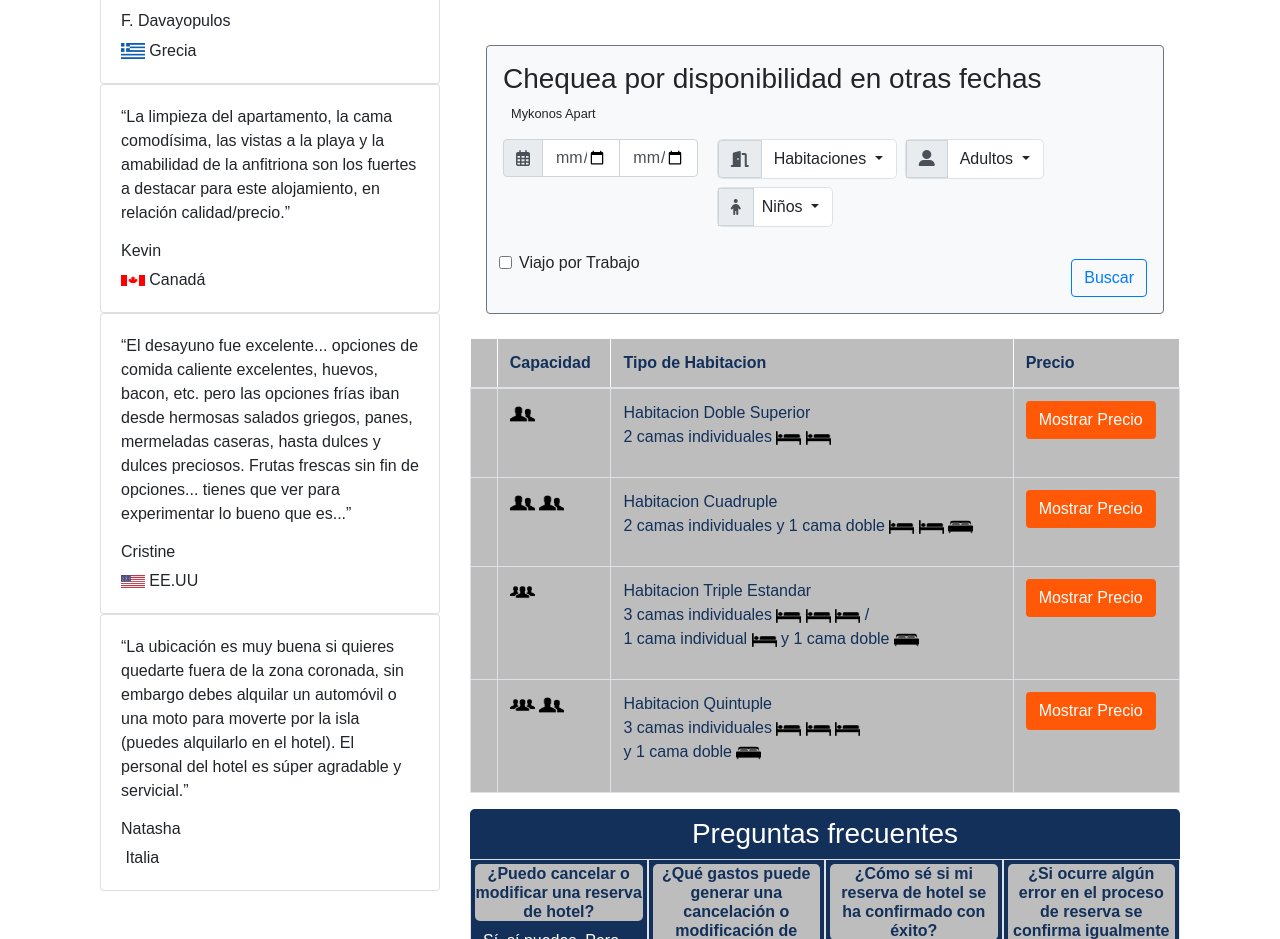
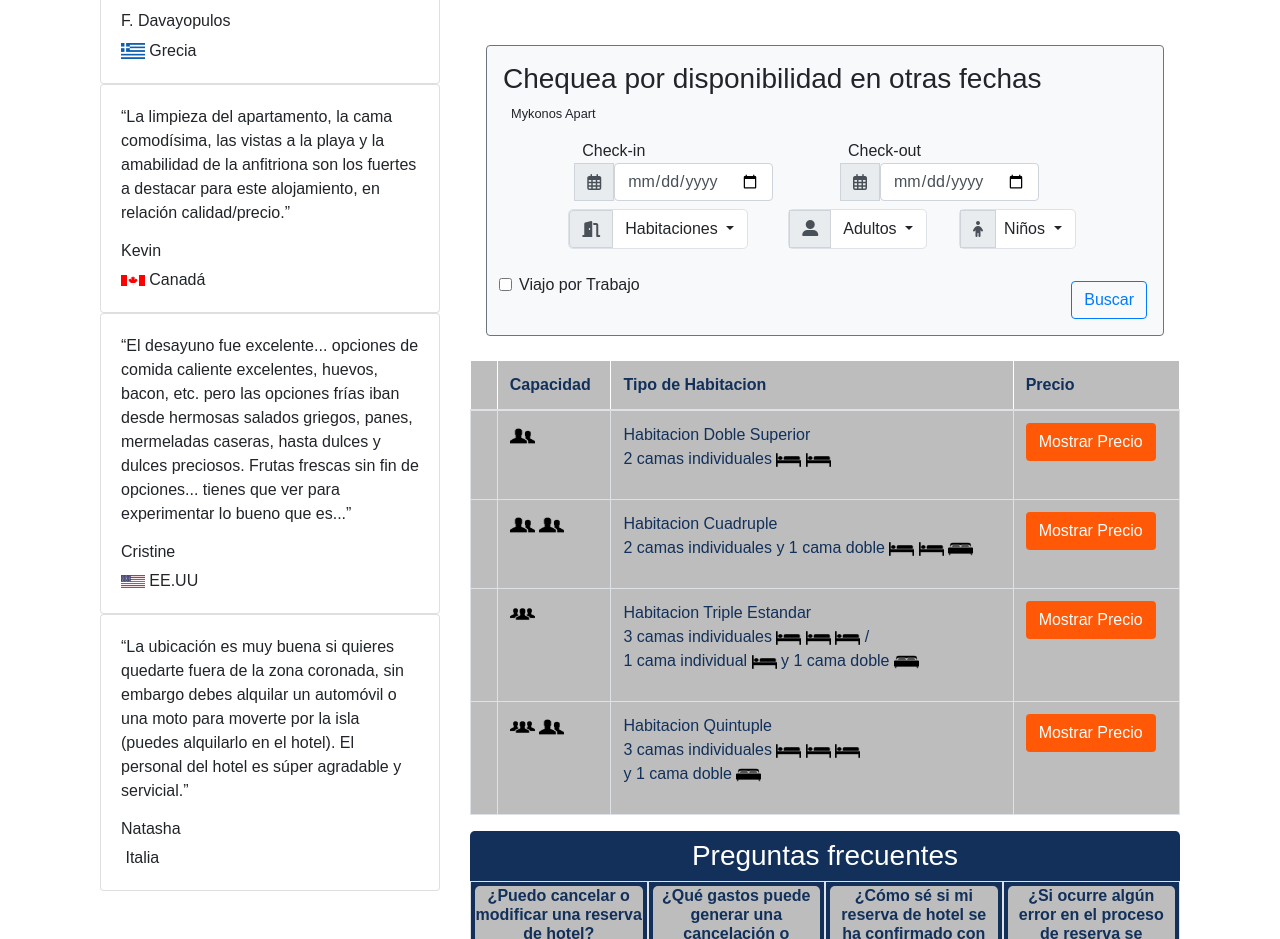
Before and after one commit to rodriguezmelisa93/hitchhiking, a website built with Parcel: page src/detail.html in a window 1280 px wide. Shown: the part 1240-2179 px from the top of the page. Built offline with nearby package versions, Linux system fonts and the light colour scheme.

Commit message:
editor.ajustado

```diff
--- a/src/detail.html
+++ b/src/detail.html
@@ -165,8 +165,8 @@
                                                 Habitaciones
                                         </button>
                                         <div class="dropdown-menu">
-                                            <a class="dropdown-item" href="#">1 habitacion</a>
-                                            <a class="dropdown-item" href="#">2 habitaciones</a>
+                                            <a class="dropdown-item" href="#">1 Habitación</a>
+                                            <a class="dropdown-item" href="#">2 Habitaciones</a>
                                             <a class="dropdown-item" href="#">3 Habitaciones</a>
                                         </div>
                                     </div>
@@ -340,18 +340,27 @@
                             <h3 class="m-auto m-md-0">Chequea por disponibilidad en otras fechas</h3>
                             <p class="small m-auto m-md-2 pb-2">Mykonos Apart</p>
                             <div class="row flex-column flex-md-row">
-                                <div class="col-12 col-md-4 mx-0">
-                                    <div class="input-group mb-2">
+                                <div class="col-12 col-md-10 m-auto row">
+                                    <div class="input-group mb-2 col-md-6 mx-auto">
+                                        <span class="px-2">Check-in</span>
                                         <div class="input-group-prepend">
                                             <span class="input-group-text"><i class="far fa-calendar-alt"></i></span>
+
+                                            <input type="date" class="form-control" placeholder="Check-In" />
                                         </div>
-                                        <input type="date" class="form-control" placeholder="Check-In" />
-                                        <input type="date" class="form-control" placeholder="Check-out" />
                                     </div>
+                                    <div class="input-group mb-2 col-md-6">
+                                        <span class="px-2">Check-out</span>
+                                        <div class="input-group-prepend">
+                                            <span class="input-group-text"><i class="far fa-calendar-alt"></i></span>
+                                            <input type="date" class="form-control" placeholder="Check-out" />
+                                        </div>
+                                    </div>
+
                                 </div>
-                                <div class="col-12 col-md-7 px-0">
+                                <div class="col-12 col-md-10 px-0 m-auto">
                                     <div class="input-group">
-                                        <div class="input-group-prepend border bg-white rounded-lg mb-2 mx-auto mx-md-1">
+                                        <div class="input-group-prepend border bg-white rounded-lg mb-2 mx-auto mx-md-4">
                                             <span class="input-group-text"><i class="fas fa-door-open"></i></span>
                                             <button type="button" class="btn dropdown-toggle" data-toggle="dropdown" aria-haspopup="true" aria-expanded="false">
                                                 Habitaciones
@@ -362,7 +371,7 @@
                                                 <a class="dropdown-item" href="#">3</a>
                                             </div>
                                         </div>
-                                        <div class="input-group-prepend border bg-white rounded-lg mb-2 mx-auto mx-md-1">
+                                        <div class="input-group-prepend border bg-white rounded-lg mb-2 mx-auto mx-md-3">
                                             <span class="input-group-text"><i><i class="fas fa-user-alt"></i></i></span>
                                             <button type="button" class="btn dropdown-toggle" data-toggle="dropdown" aria-haspopup="true" aria-expanded="false">
                                                 Adultos
@@ -373,7 +382,7 @@
                                                 <a class="dropdown-item" href="#">3</a>
                                             </div>
                                         </div>
-                                        <div class="input-group-prepend border bg-white rounded-lg mb-2 mx-auto mx-md-1">
+                                        <div class="input-group-prepend border bg-white rounded-lg mb-2 mx-auto mx-md-3">
                                             <span class="input-group-text"><i class="fas fa-child"></i></span>
                                             <button type="button" class="btn dropdown-toggle pl-2" data-toggle="dropdown" aria-haspopup="true" aria-expanded="false">
                                                 Niños
```
